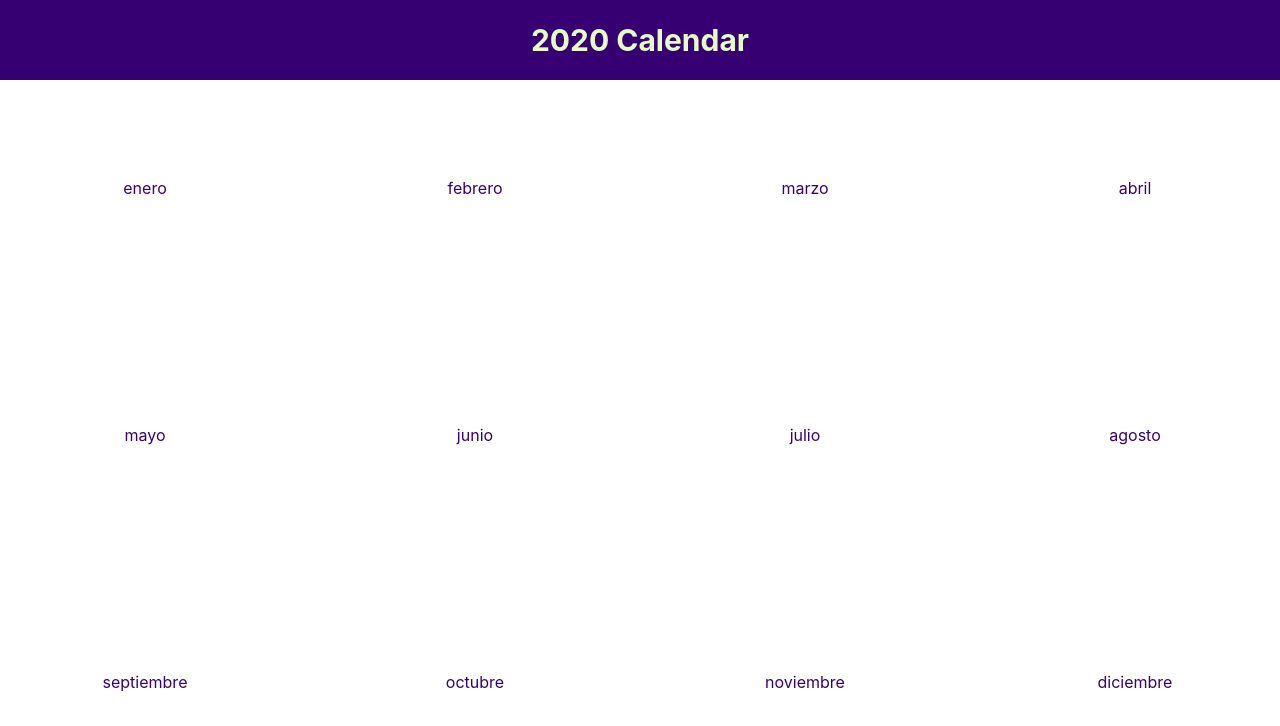
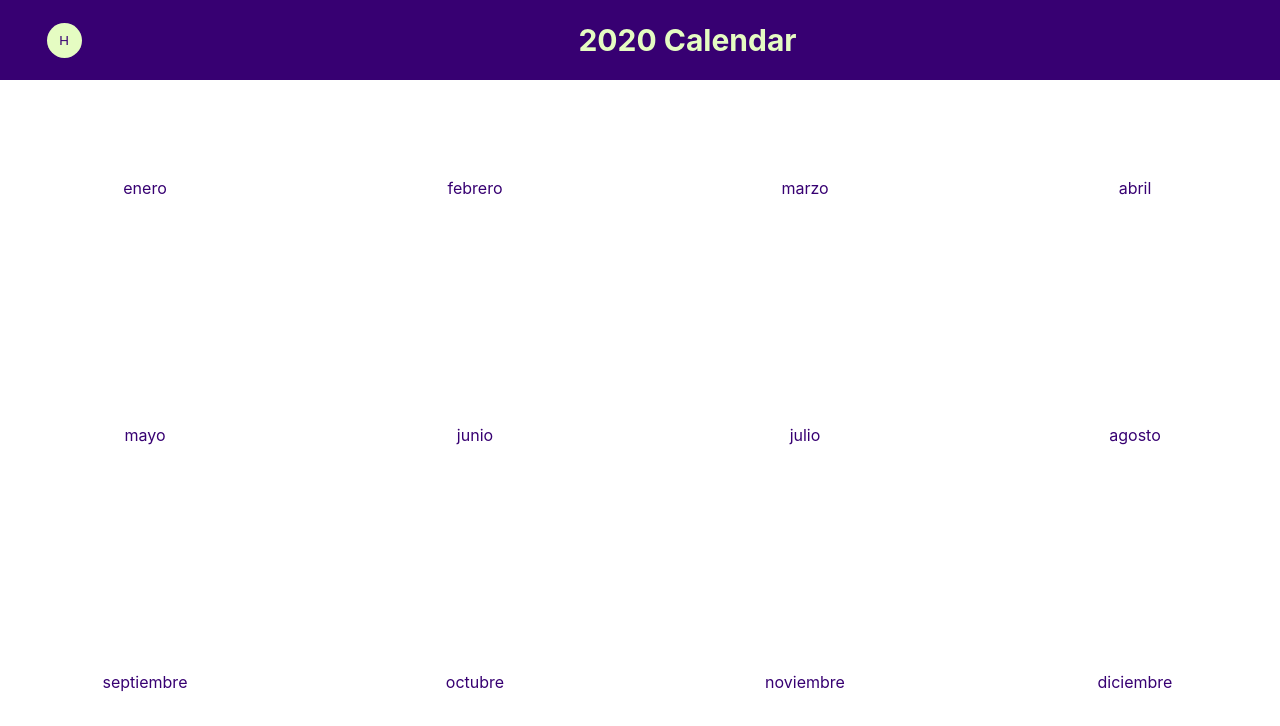
Before and after one commit to jmmzzei/redux-calendar, a React (Create React App) app: page / in a window 1280 px wide. Shown: the top 726 px of the page. Built offline with nearby package versions, Linux system fonts and the light colour scheme.

Commit message:
Add Home button

```diff
--- /dev/null
+++ b/src/components/HomeBtn.js
@@ -0,0 +1,11 @@
+import React from "react"
+import { HomeBtnStyled } from "./HomeBtnStyled"
+import { Link } from "react-router-dom"
+
+export const HomeBtn = () => {
+  return (
+    <Link to={"/"}>
+      <HomeBtnStyled>H</HomeBtnStyled>
+    </Link>
+  )
+}
--- /dev/null
+++ b/src/components/HomeBtnStyled.js
@@ -0,0 +1,12 @@
+import styled from "styled-components"
+
+export const HomeBtnStyled = styled.button`
+  width: 3.5rem;
+  height: 3.5rem;
+  cursor: pointer;
+  border: none;
+  border-radius: 50%;
+  margin: 3rem;
+  background: var(--light);
+  color: var(--dark);
+`
--- a/src/components/Navbar.js
+++ b/src/components/Navbar.js
@@ -1,6 +1,10 @@
 import React from "react"
 import { NavbarStyled } from "./NavbarStyled"
+import { HomeBtn } from "./HomeBtn"
 
 export const Navbar = ({ month }) => (
-  <NavbarStyled>{month || "2020 Calendar"}</NavbarStyled>
+  <NavbarStyled>
+    <HomeBtn />
+    <p>{month || "2020 Calendar"}</p>
+  </NavbarStyled>
 )
--- a/src/components/NavbarStyled.js
+++ b/src/components/NavbarStyled.js
@@ -1,9 +1,9 @@
-import styled from "styled-components";
+import styled from "styled-components"
 
 export const NavbarStyled = styled.nav`
-    color: var(--light);
+  color: var(--light);
   background: var(--dark);
-  user-select:none;
+  user-select: none;
 
   display: flex;
   align-items: center;
@@ -13,7 +13,10 @@ export const NavbarStyled = styled.nav`
   margin: 0;
   padding: 4rem 0;
 
-  font-size: 3rem;
-  font-weight: bold;
-
-`;
+  p {
+    text-align: center;
+    width: 90%;
+    font-size: 3rem;
+    font-weight: bold;
+  }
+`
```
